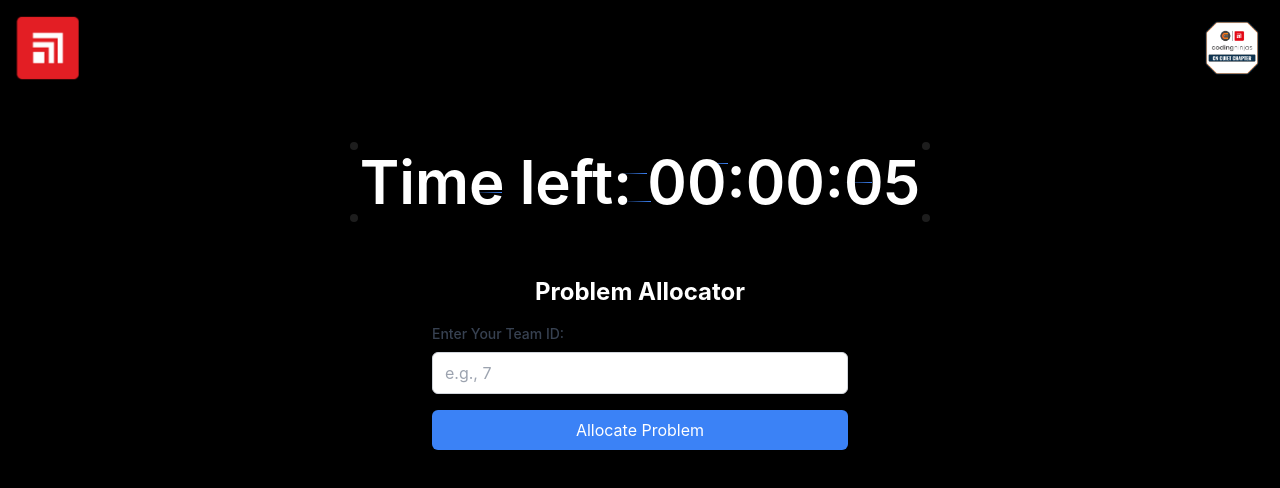
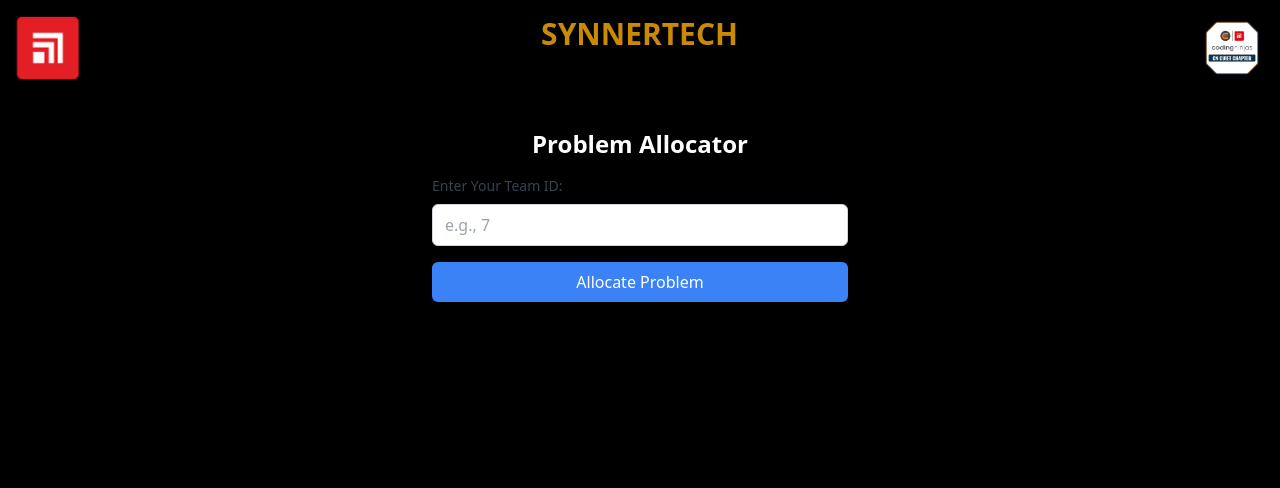
Before and after one commit to adishgarg/Synnertech, a Next.js app: page / in a window 1280 px wide. Shown: the top 488 px of the page. Built offline with nearby package versions, Linux system fonts and the light colour scheme.

Commit message:
navbar fixed

```diff
--- a/src/app/components/timer.tsx
+++ b/src/app/components/timer.tsx
@@ -1,7 +1,6 @@
 'use client'
 
 import { Cover } from "@/components/ui/cover";
-import { div } from "framer-motion/client";
 import React from "react";
 import { useEffect, useState } from "react";
 
--- a/src/app/globals.css
+++ b/src/app/globals.css
@@ -1,8 +1,7 @@
 @tailwind base;
 @tailwind components;
 @tailwind utilities;
-
-@layer base {
+@import url('https://fonts.googleapis.com/css2?family=Oswald:wght@200..700&display=swap');@layer base {
   :root {
 
     --background: 0 0% 100%;
@@ -116,8 +115,12 @@
   }
 }
 
+.fontface{
+  font-family: Oswald,;
+}
+
 body {
-  font-family: 'Inter', sans-serif;
   background-color: black;
   overflow-x: hidden;
+
 }
--- a/src/app/layout.tsx
+++ b/src/app/layout.tsx
@@ -29,6 +29,7 @@ export default function RootLayout({
       >
         <nav className="flex justify-between p-4">
           <img src="chitkara.png" alt=""  className="h-16"/>
+          <p className="text-3xl text-yellow-600 font-extrabold fontface">SYNNERTECH</p>
           <img src="cn logo.png" alt="" className="h-16"/>
         </nav>
         {children}
--- a/src/app/page.tsx
+++ b/src/app/page.tsx
@@ -4,7 +4,7 @@ import Timer from "./components/timer";
 export default function Home() {
   return (
     <>
-    <Timer/>
+    {/* <Timer/> */}
     <ProblemAllocator/>
     </>
   );
```
